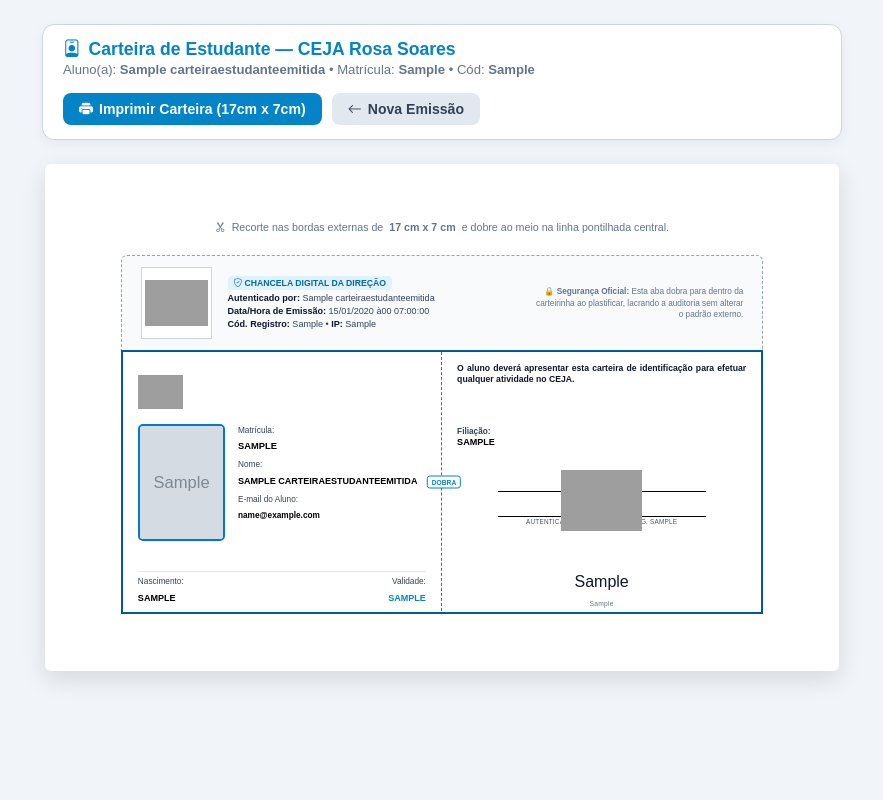
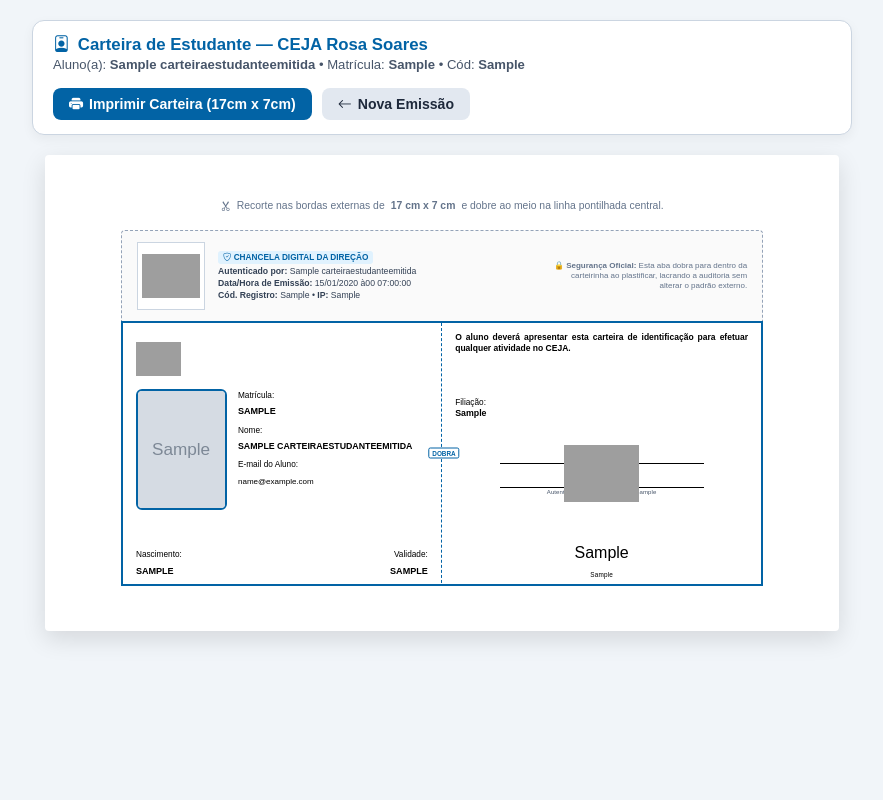
Before and after one commit to professorsilvio-alt/ceja-orientacao, a Django app: template templates/carteiras/imprimir_carteira.html in a window 1280 px wide. Shown: the whole page, without its empty margins (198-1081 px from the left). Run offline with Django 5.2, Linux system fonts and the light colour scheme; tables that the repository leaves empty hold one stand-in row (values such as "Sample post"); the template is opened without the code that fills it: values that come from a table or form of the project are taken from there, most other values are stand-ins (such as "Sample title", 1, 10 or a date in 2020); grey boxes marked "Sample" are stand-in pictures; grey boxes are pictures that could not be loaded.

Commit message:
Ajustar esquema de cores da carteira de estudante para azul oficial #0263a5 e textos pretos identicos ao modelo CECIERJ

```diff
--- a/templates/carteiras/imprimir_carteira.html
+++ b/templates/carteiras/imprimir_carteira.html
@@ -2,7 +2,7 @@
 <html lang="pt-BR">
 <head>
   <meta charset="UTF-8">
-  <title>Carteira de Estudante - {{ carteira.nome_aluno }} - {{ carteira.matricula }}</title>
+  <title>Carteira de Estudante — {{ carteira.nome_aluno }}</title>
   <meta name="viewport" content="width=device-width, initial-scale=1.0">
   <link rel="stylesheet" href="https://cdn.jsdelivr.net/npm/bootstrap-icons@1.11.3/font/bootstrap-icons.min.css">
 
@@ -11,16 +11,16 @@
       box-sizing: border-box;
       margin: 0;
       padding: 0;
-      font-family: Arial, Helvetica, sans-serif;
+      font-family: Arial, "Helvetica Neue", Helvetica, sans-serif;
     }
 
     body {
       background: #f1f5f9;
-      color: #0f172a;
+      color: #000000;
       display: flex;
       flex-direction: column;
       align-items: center;
-      padding: 24px 12px;
+      padding: 20px 10px;
       min-height: 100vh;
     }
 
@@ -30,21 +30,21 @@
       border: 1px solid #cbd5e1;
       border-radius: 12px;
       padding: 14px 20px;
-      margin-bottom: 24px;
+      margin-bottom: 20px;
       display: flex;
       flex-wrap: wrap;
       align-items: center;
       justify-content: space-between;
       gap: 16px;
       width: 100%;
-      max-width: 800px;
+      max-width: 820px;
       box-shadow: 0 4px 12px rgba(0, 0, 0, 0.05);
     }
 
     .toolbar-info h1 {
-      font-size: 1.1rem;
+      font-size: 1.05rem;
       font-weight: 700;
-      color: #0284c7;
+      color: #0263a5;
       display: flex;
       align-items: center;
       gap: 8px;
@@ -52,7 +52,7 @@
 
     .toolbar-info p {
       font-size: 0.82rem;
-      color: #64748b;
+      color: #475569;
       margin-top: 2px;
     }
 
@@ -76,30 +76,30 @@
     }
 
     .btn-primary {
-      background: #0284c7;
+      background: #0263a5;
       color: #ffffff;
     }
 
     .btn-primary:hover {
-      background: #0369a1;
+      background: #004b87;
       transform: translateY(-1px);
     }
 
     .btn-secondary {
       background: #e2e8f0;
-      color: #334155;
+      color: #1e293b;
     }
 
     .btn-secondary:hover {
       background: #cbd5e1;
     }
 
-    /* FOLHA DE IMPRESSÃO (CONTÊINER A4) */
+    /* CONTÊINER DA FOLHA A4 */
     .sheet-preview {
       background: #ffffff;
       box-shadow: 0 8px 24px rgba(0, 0, 0, 0.12);
-      border-radius: 6px;
-      padding: 15mm;
+      border-radius: 4px;
+      padding: 12mm 15mm;
       display: flex;
       flex-direction: column;
       align-items: center;
@@ -108,40 +108,40 @@
     }
 
     .cut-guide-notice {
-      font-size: 8pt;
+      font-size: 7.8pt;
       color: #64748b;
-      margin-bottom: 6mm;
+      margin-bottom: 5mm;
       display: flex;
       align-items: center;
       gap: 6px;
     }
 
-    /* ABA OCULTA DE AUDITORIA (DOBRA PARA DENTRO) */
+    /* ABA OCULTA DE AUDITORIA (DOBRA PARA DENTRO AO PLASTIFICAR) */
     .aba-auditoria-container {
       width: 170mm;
-      height: 25mm;
+      height: 24mm;
       border: 1px dashed #94a3b8;
       border-bottom: none;
-      background: #f8fafc;
-      padding: 3mm 5mm;
+      background: #fafafa;
+      padding: 2.5mm 4mm;
       display: flex;
       align-items: center;
       justify-content: space-between;
-      border-top-left-radius: 6px;
-      border-top-right-radius: 6px;
-      font-size: 6.8pt;
+      border-top-left-radius: 4px;
+      border-top-right-radius: 4px;
+      font-size: 6.5pt;
       color: #334155;
     }
 
     .aba-auditoria-left {
       display: flex;
       align-items: center;
-      gap: 4mm;
+      gap: 3.5mm;
     }
 
     .qr-box {
-      width: 19mm;
-      height: 19mm;
+      width: 18mm;
+      height: 18mm;
       background: #ffffff;
       border: 1px solid #cbd5e1;
       padding: 1mm;
@@ -157,37 +157,33 @@
     }
 
     .aba-auditoria-text {
-      line-height: 1.4;
-    }
-
-    .aba-auditoria-text strong {
-      color: #0f172a;
+      line-height: 1.35;
     }
 
     .aba-auditoria-tag {
       display: inline-block;
       background: #e0f2fe;
-      color: #0369a1;
-      padding: 1px 6px;
-      border-radius: 4px;
+      color: #0263a5;
+      padding: 1px 5px;
+      border-radius: 3px;
       font-weight: 700;
-      font-size: 6.5pt;
+      font-size: 6.2pt;
       margin-bottom: 2px;
     }
 
     .aba-auditoria-right {
       text-align: right;
-      font-size: 6.2pt;
+      font-size: 6pt;
       color: #64748b;
-      line-height: 1.35;
-      max-width: 55mm;
+      line-height: 1.3;
+      max-width: 52mm;
     }
 
-    /* CARTEIRA PRINCIPAL (17 cm x 7 cm) */
+    /* CARTEIRA PRINCIPAL — EXATAMENTE 17 cm x 7 cm */
     .carteira-17x7 {
       width: 170mm;
       height: 70mm;
-      border: 2px solid #005a9c;
+      border: 2.5px solid #0263a5;
       background: #ffffff;
       display: flex;
       position: relative;
@@ -198,11 +194,11 @@
     .painel-frente {
       width: 85mm;
       height: 70mm;
-      padding: 3mm 4mm 3mm 4mm;
+      padding: 2.5mm 3.5mm 2.5mm 3.5mm;
       display: flex;
       flex-direction: column;
       justify-content: space-between;
-      border-right: 1.5px dashed #0284c7;
+      border-right: 1.5px dashed #0263a5;
       position: relative;
     }
 
@@ -210,48 +206,49 @@
       display: flex;
       align-items: center;
       gap: 2.5mm;
-      height: 15mm;
+      height: 14mm;
     }
 
     .brasao-img {
       width: 12mm;
-      height: 15mm;
+      height: 14.5mm;
       object-fit: contain;
     }
 
     .header-text {
       flex: 1;
+      line-height: 1.2;
     }
 
     .header-text .titulo-escola {
       font-size: 7.2pt;
-      font-weight: 900;
-      color: #0f172a;
-      line-height: 1.15;
+      font-weight: 700;
+      color: #000000;
       text-transform: uppercase;
+      letter-spacing: -0.1px;
     }
 
     .header-text .ua-sub {
-      font-size: 6.2pt;
+      font-size: 6.4pt;
       font-weight: 700;
-      color: #1e3a8a;
-      margin-top: 1.5px;
+      color: #000000;
+      margin-top: 1px;
     }
 
     .frente-body {
       display: flex;
-      gap: 3.5mm;
+      gap: 3mm;
       margin-top: 1mm;
       flex: 1;
     }
 
     .foto-box {
-      width: 23mm;
-      height: 31mm;
-      border: 2px solid #007acc;
-      border-radius: 5px;
+      width: 24mm;
+      height: 32mm;
+      border: 2px solid #0263a5;
+      border-radius: 6px;
       overflow: hidden;
-      background: #e2e8f0;
+      background: #f1f5f9;
       display: flex;
       align-items: center;
       justify-content: center;
@@ -265,7 +262,7 @@
     }
 
     .foto-placeholder {
-      font-size: 6.5pt;
+      font-size: 6pt;
       color: #64748b;
       text-align: center;
       padding: 4px;
@@ -278,6 +275,7 @@
       justify-content: flex-start;
       gap: 1.8mm;
       padding-top: 0.5mm;
+      line-height: 1.15;
     }
 
     .campo-bloco {
@@ -286,22 +284,22 @@
 
     .campo-label {
       font-size: 6.2pt;
-      color: #334155;
-      font-weight: 500;
+      color: #000000;
+      font-weight: 400;
       display: block;
     }
 
     .campo-valor {
-      font-size: 7pt;
-      font-weight: 800;
+      font-size: 6.8pt;
+      font-weight: 700;
       color: #000000;
       text-transform: uppercase;
       word-break: break-word;
     }
 
     .campo-valor-email {
-      font-size: 6.2pt;
-      font-weight: 600;
+      font-size: 6pt;
+      font-weight: 400;
       color: #000000;
       text-transform: lowercase;
       word-break: break-all;
@@ -310,9 +308,8 @@
     .frente-footer {
       display: flex;
       justify-content: space-between;
-      border-top: 1px solid #e2e8f0;
-      padding-top: 1.5mm;
-      margin-top: 1mm;
+      padding-top: 1mm;
+      line-height: 1.15;
     }
 
     .frente-footer .col {
@@ -323,7 +320,7 @@
     .painel-verso {
       width: 85mm;
       height: 70mm;
-      padding: 3mm 4mm 2.5mm 4mm;
+      padding: 2.5mm 3.5mm 2.5mm 3.5mm;
       display: flex;
       flex-direction: column;
       justify-content: space-between;
@@ -331,36 +328,35 @@
     }
 
     .verso-aviso {
-      font-size: 6.5pt;
-      font-weight: 600;
-      color: #0f172a;
+      font-size: 6.4pt;
+      font-weight: 700;
+      color: #000000;
       line-height: 1.25;
       text-align: justify;
     }
 
     .verso-filiacao {
-      margin-top: 1.5mm;
+      margin-top: 1.2mm;
       line-height: 1.2;
     }
 
     .verso-filiacao .rotulo {
       font-size: 6.2pt;
-      font-weight: 600;
-      color: #334155;
+      font-weight: 400;
+      color: #000000;
     }
 
     .verso-filiacao .nomes {
-      font-size: 6.8pt;
+      font-size: 6.6pt;
       font-weight: 700;
       color: #000000;
-      text-transform: uppercase;
     }
 
     .verso-assinaturas {
       display: flex;
       flex-direction: column;
-      gap: 3.5mm;
-      margin-top: 1.5mm;
+      gap: 3.2mm;
+      margin-top: 1mm;
     }
 
     .bloco-assinatura {
@@ -371,13 +367,13 @@
     }
 
     .traco-ass {
-      width: 55mm;
+      width: 54mm;
       border-top: 1px solid #000000;
     }
 
     .legenda-ass {
       font-size: 6.5pt;
-      font-weight: 600;
+      font-weight: 700;
       color: #000000;
       margin-top: 1px;
     }
@@ -385,31 +381,30 @@
     /* ASSINATURA OFICIAL DO DIRETOR */
     .assinatura-diretor-img {
       position: absolute;
-      top: -12mm;
-      height: 16mm;
-      max-width: 50mm;
+      top: -11mm;
+      height: 15mm;
+      max-width: 48mm;
       object-fit: contain;
       pointer-events: none;
       z-index: 2;
     }
 
     .micro-chancela {
-      font-size: 4.8pt;
+      font-size: 4.5pt;
       color: #475569;
       margin-top: 0.5px;
-      text-transform: uppercase;
-      letter-spacing: 0.2px;
+      letter-spacing: 0.1px;
     }
 
     .verso-barcode {
       display: flex;
       flex-direction: column;
       align-items: center;
-      margin-top: 1mm;
+      margin-top: 0.5mm;
     }
 
     .barcode-svg-wrapper {
-      width: 48mm;
+      width: 46mm;
       height: 8.5mm;
       display: flex;
       align-items: center;
@@ -417,30 +412,30 @@
     }
 
     .verso-cod-val {
-      font-size: 5pt;
-      color: #64748b;
+      font-size: 4.8pt;
+      color: #000000;
       margin-top: 0.5mm;
-      letter-spacing: 0.3px;
+      letter-spacing: 0.2px;
     }
 
-    /* GUIA DE DOBRA LATERAL */
+    /* GUIA DE DOBRA CENTRAL */
     .dobra-indicador {
       position: absolute;
       top: 50%;
       left: 85mm;
       transform: translate(-50%, -50%);
       background: #ffffff;
-      padding: 2px 4px;
-      font-size: 5pt;
-      color: #0284c7;
+      padding: 1px 3px;
+      font-size: 4.8pt;
+      color: #0263a5;
       font-weight: 700;
-      border: 1px solid #0284c7;
-      border-radius: 3px;
+      border: 1px solid #0263a5;
+      border-radius: 2px;
       z-index: 10;
       pointer-events: none;
     }
 
-    /* REGRAS PARA IMPRESSÃO (@media print) */
+    /* IMPRESSÃO (@media print) */
     @media print {
       body {
         background: #ffffff !important;
@@ -455,7 +450,7 @@
       .sheet-preview {
         box-shadow: none !important;
         border-radius: 0 !important;
-        padding: 10mm 15mm !important;
+        padding: 8mm 15mm !important;
         width: 100% !important;
         min-height: auto !important;
       }
@@ -545,7 +540,7 @@
 
             <div class="campo-bloco">
               <span class="campo-label">Nome:</span>
-              <span class="campo-valor" style="font-size: 6.8pt;">{{ carteira.nome_aluno }}</span>
+              <span class="campo-valor" style="font-size: 6.6pt;">{{ carteira.nome_aluno }}</span>
             </div>
 
             {% if carteira.email_aluno %}
@@ -565,7 +560,7 @@
           </div>
           <div class="col" style="text-align: right;">
             <span class="campo-label">Validade:</span>
-            <span class="campo-valor" style="font-size: 6.8pt; color: #0284c7;">{{ carteira.data_validade|default:"---" }}</span>
+            <span class="campo-valor" style="font-size: 6.8pt;">{{ carteira.data_validade|default:"---" }}</span>
           </div>
         </div>
 
@@ -594,7 +589,7 @@
             <div class="legenda-ass">Aluno(a)</div>
           </div>
 
-          <!-- Linha Assinatura Direção (com imagem oficial posicionada) -->
+          <!-- Linha Assinatura Direção (com assinatura oficial do Diretor Silvio) -->
           <div class="bloco-assinatura">
             {% if assinatura_b64 %}
               <img src="{{ assinatura_b64 }}" alt="Assinatura da Direção" class="assinatura-diretor-img">
@@ -625,7 +620,6 @@
 
   {% if auto_print %}
   <script>
-    // Se chamado com auto_print=1, aciona a impressora automaticamente após o carregamento
     window.addEventListener('load', () => {
       setTimeout(() => {
         window.print();
```
